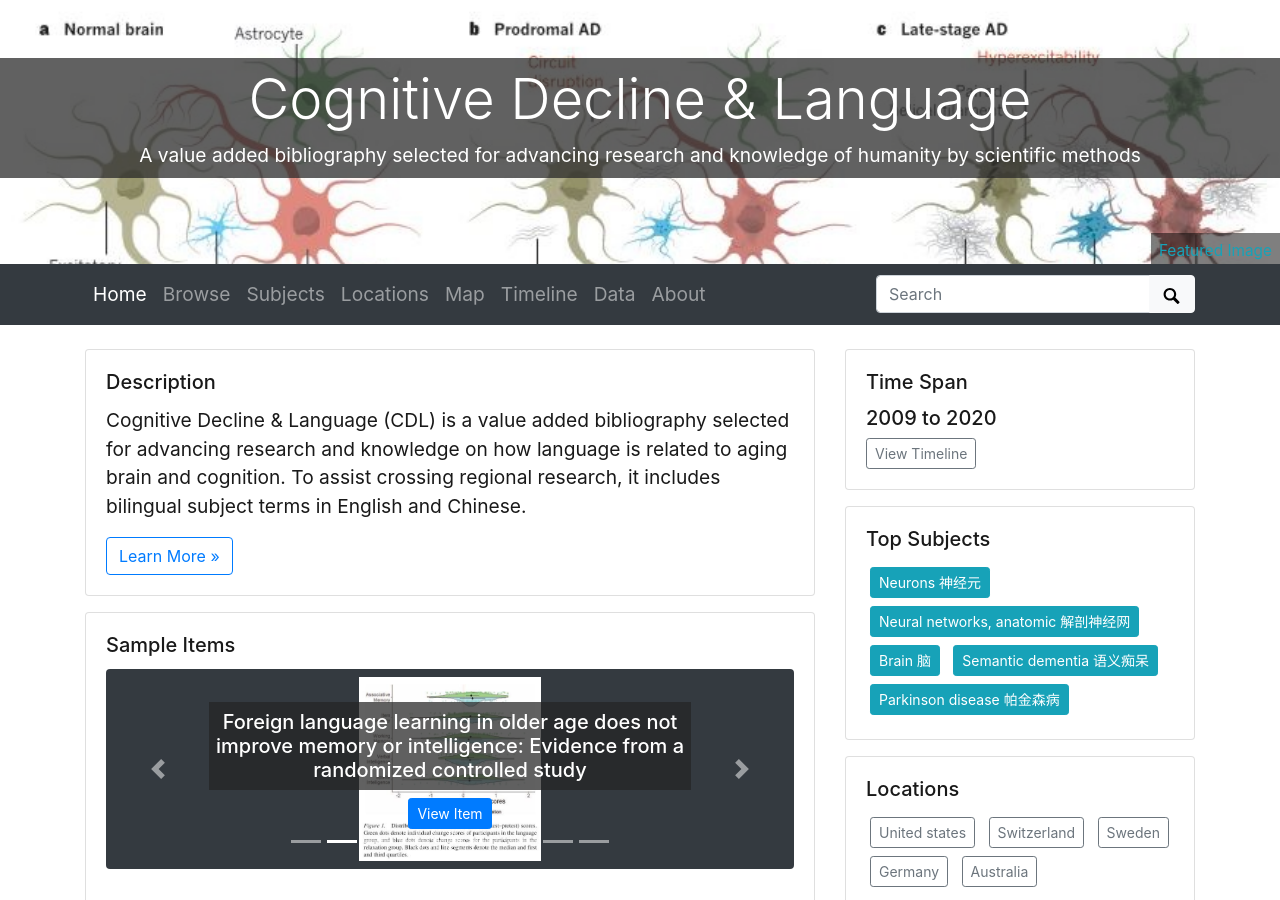
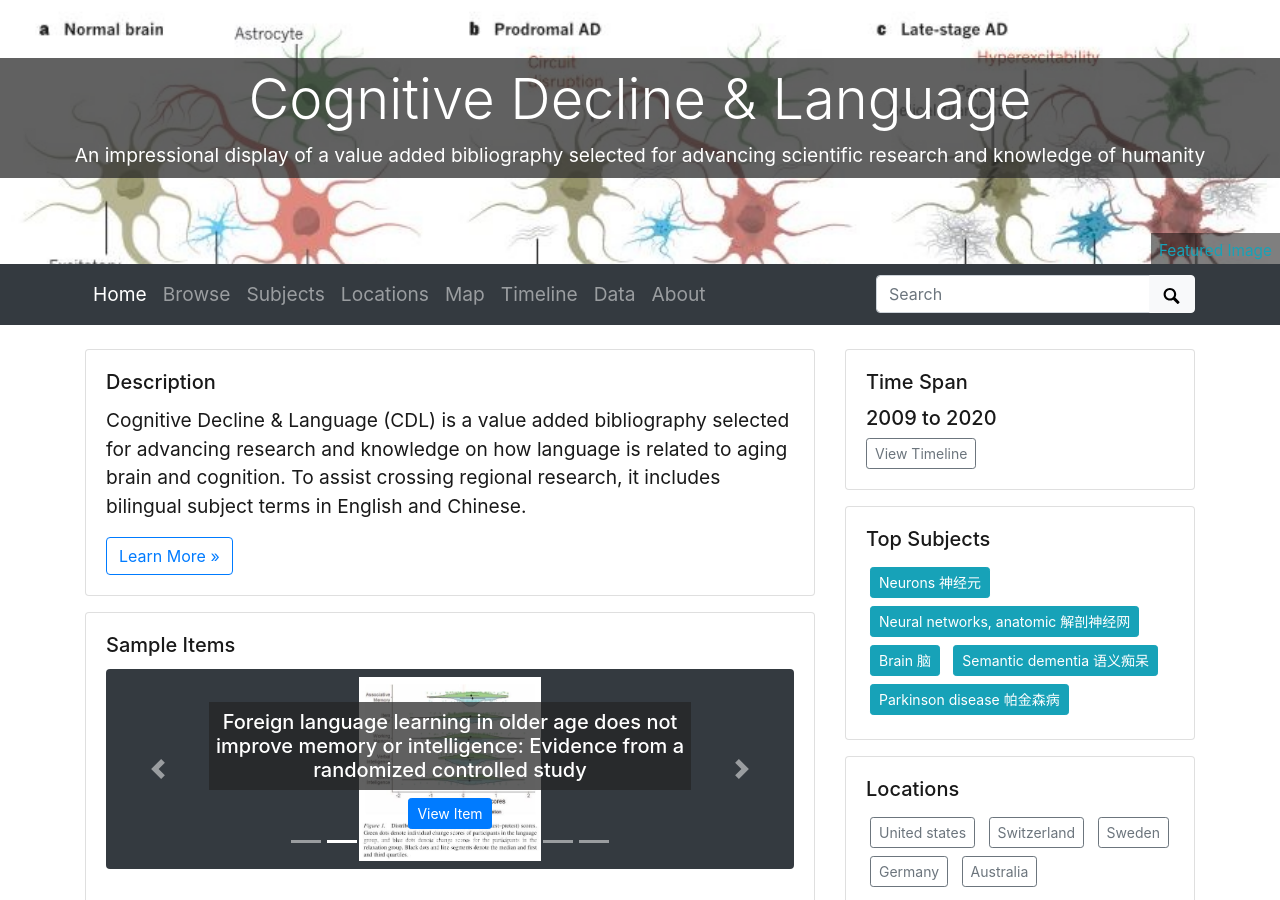
Before and after one commit to archivesw/cogfigcollection, a Jekyll site: the page built from index.md, in a window 1280 px wide and 900 px high. Built offline with Jekyll 4.4.1, drawn with Linux system fonts in a browser that asks for light colours.

Commit message:
Update _config.yml

```diff
--- a/_config.yml
+++ b/_config.yml
@@ -20,7 +20,7 @@ source-code: https://github.com/achives/cogfigcollection
 # title of site appears in banner
 title: Cognitive Decline & Language
 # tagline, a short phrase that will appear throughout the site in the top banner
-tagline: A value added bibliography selected for advancing research and knowledge of humanity by scientific methods
+tagline: An impressional display of a value added bibliography selected for advancing scientific research and knowledge of humanity
 # description appears in meta tags and other locations
 # this description might appear in search result lists, keep around 160 characters max
 description: "Cognitive Decline & Language (CDL) is a value added bibliography selected for advancing research and knowledge on how language is related to aging brain and cognition. To assist crossing regional research, it includes bilingual subject terms in English and Chinese."
```
